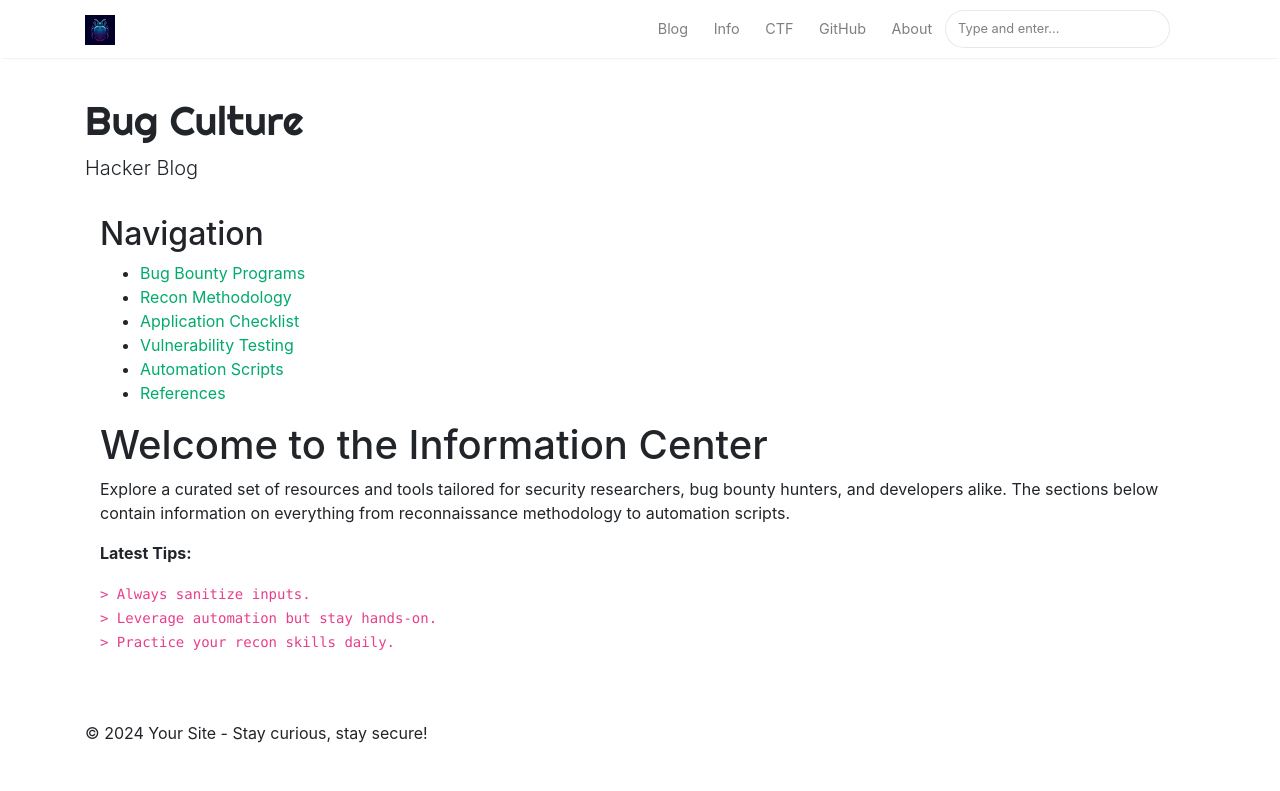
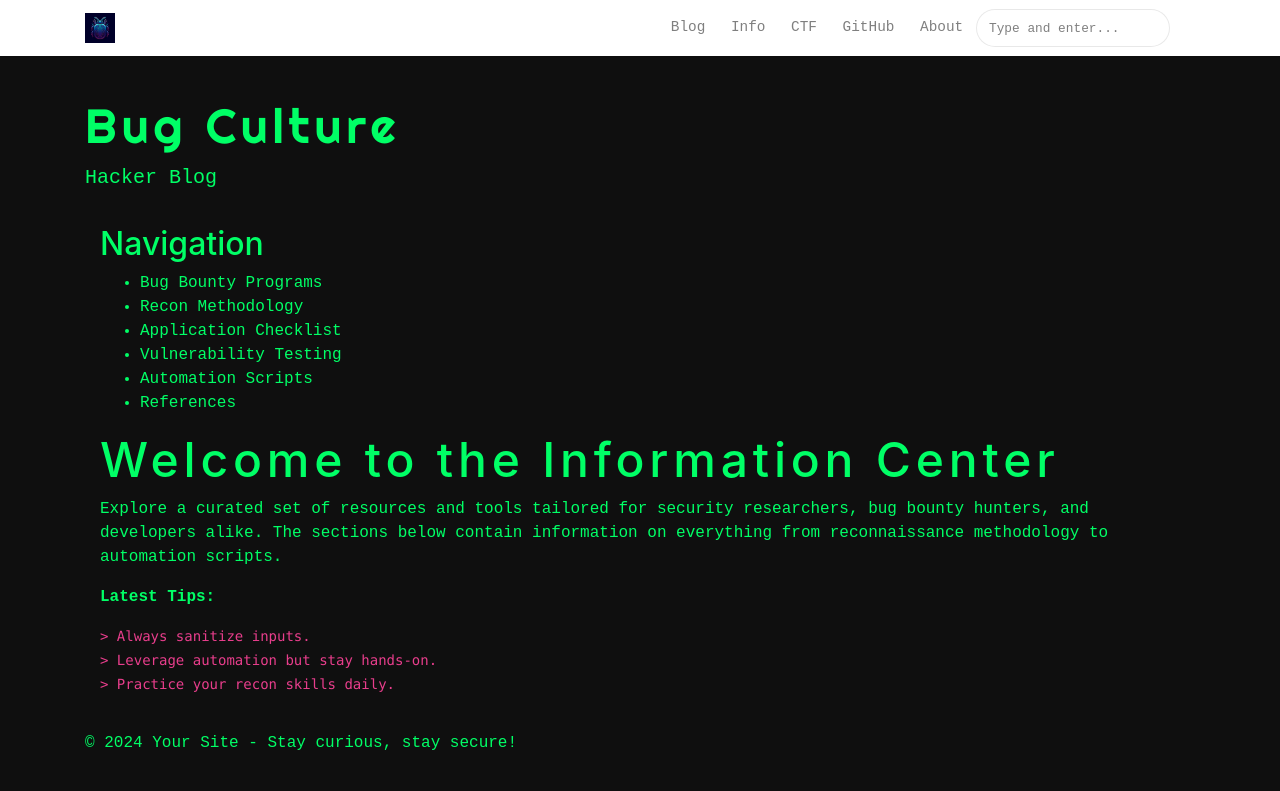
Before and after one commit to Turbul3nce/Turbul3nce.github.io, a Jekyll site: the page built from _pages/info-center.md, in a window 1280 px wide and 1278 px high. Shown: the top 791 px of the window. Built offline with Jekyll 4.4.1, drawn with Linux system fonts in a browser that asks for light colours; nearby versions of some CDN libraries.

Commit message:
Update info-center.html

```diff
--- a/_layouts/info-center.html
+++ b/_layouts/info-center.html
@@ -1,6 +1,8 @@
 ---
 layout: default
 ---
+
+<link rel="stylesheet" type="text/css" href="/assets/css/ctf-style.css">
 
 <div class="container">
     <!-- Sidebar Menu -->
```
